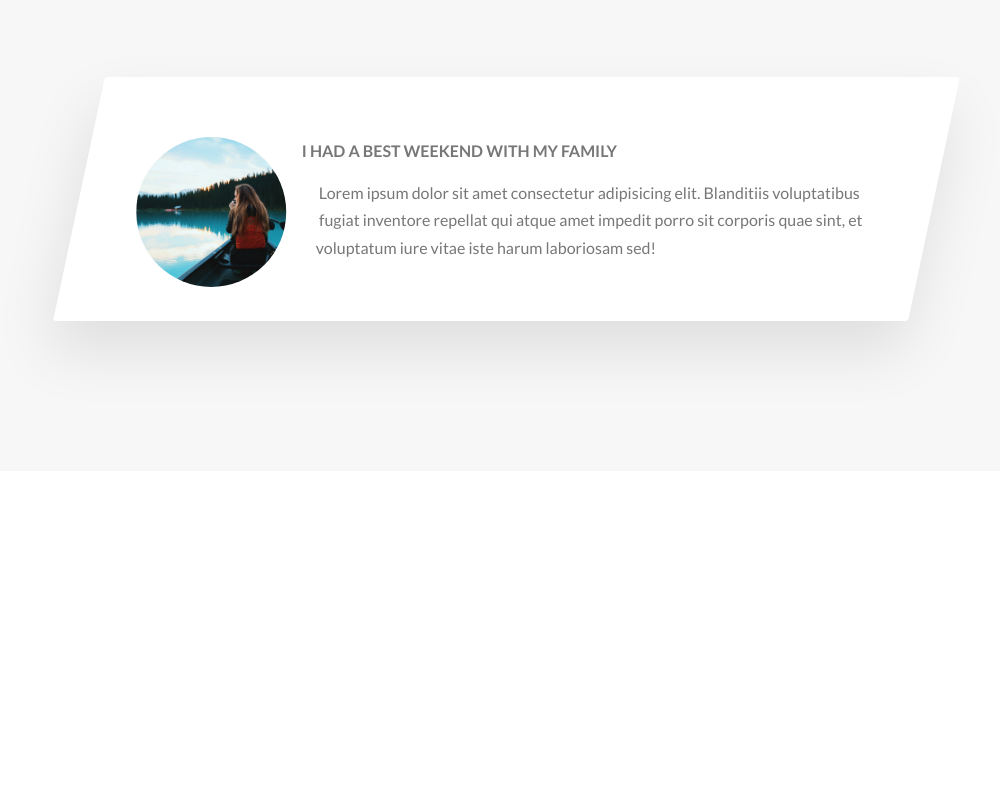
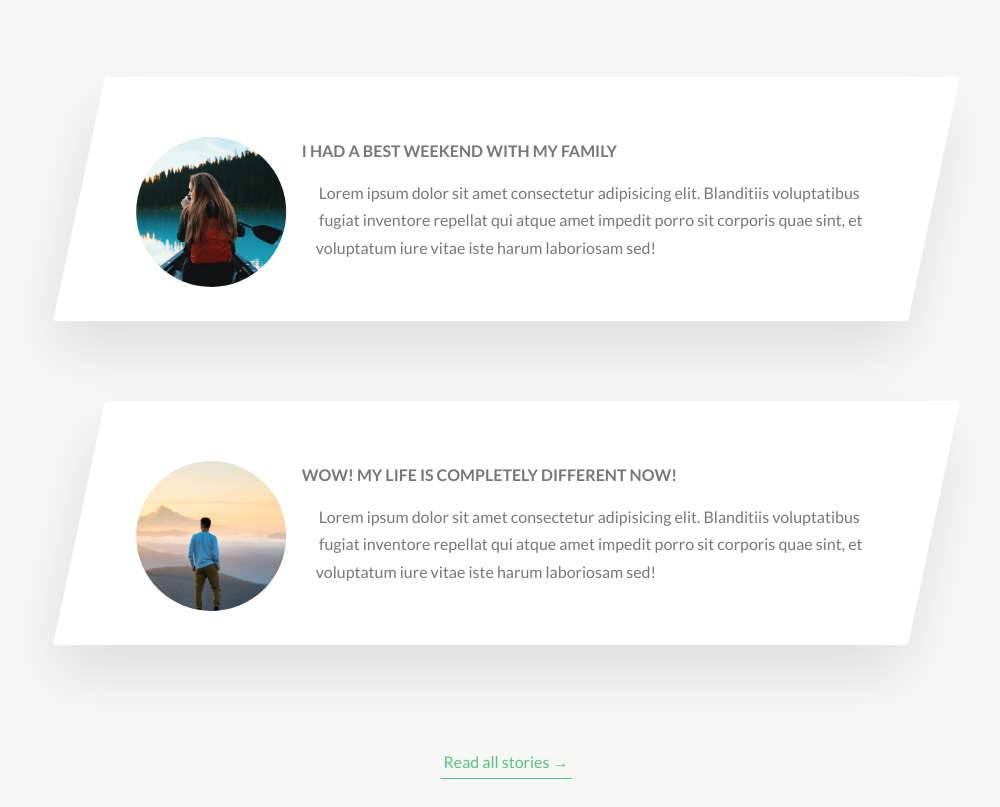
Before and after one commit to mhazak/starter, a website: page index.html in a window 1280 px wide. Shown: the part 3489-4296 px from the top of the page, without its empty margins (134-1134 px from the left). Before the commit the page ends 3990 px from the top, so only its background shows below. Drawn offline with Linux system fonts and the light colour scheme.

Commit message:
finishing story

```diff
--- a/index.html
+++ b/index.html
@@ -204,6 +204,9 @@
 					<div class="story">
 						<figure class="story__shape">
 							<img src="img/nat-8.jpg" alt="Person on a tour" class="story__img">
+							<figcaption class="story__caption">
+								Marry Smith
+							</figcaption>
 						</figure>
 						<div class="story__text">
 							<h3 class="heading-tertiary u-margin-bottom-small">I had a best weekend with my family</h3>
@@ -211,6 +214,27 @@
 						</div>
 					</div>
 				</div>
+
+				<div class="row">
+					<div class="story">
+						<figure class="story__shape">
+							<img src="img/nat-9.jpg" alt="Person on a tour" class="story__img">
+							<figcaption class="story__caption">
+								Jack Wilson
+							</figcaption>
+						</figure>
+						<div class="story__text">
+							<h3 class="heading-tertiary u-margin-bottom-small">WOW! My life is completely different now!</h3>
+							<p>Lorem ipsum dolor sit amet consectetur adipisicing elit. Blanditiis voluptatibus fugiat inventore repellat qui atque amet impedit porro sit corporis quae sint, et voluptatum iure vitae iste harum laboriosam sed!</p>
+						</div>
+					</div>
+				</div>
+
+				<div class="u-center-text u-margin-top-huge">
+					<a href="#" class="btn-text">Read all stories &rarr;</a>
+				</div>
+
+
 			</section>
 
 		</main>
--- a/sass/components/_story.scss
+++ b/sass/components/_story.scss
@@ -1,6 +1,10 @@
 .story {
     width: 75%; margin: 0 auto; box-shadow: 0 3rem 6rem rgba($color-black, .1); background-color: $color-white; border-radius: 3px; padding: 6rem; padding-left: 9rem; font-size: $default-font-size; transform: skewX(-12deg);
-    &__shape { width: 15rem; height: 15rem; float: left; -webkit-shape-outside: circle(50% at 50% 50%); shape-outside: circle(50% at 50% 50%); -webkit-clip-path: circle(50% at 50% 50%); clip-path: circle(50% at 50% 50%); transform: translateX(-3rem) skewX(12deg); }
-    &__img { height: 100%; }
+    &__shape { width: 15rem; height: 15rem; float: left; -webkit-shape-outside: circle(50% at 50% 50%); shape-outside: circle(50% at 50% 50%); -webkit-clip-path: circle(50% at 50% 50%); clip-path: circle(50% at 50% 50%); transform: translateX(-3rem) skewX(12deg); position: relative; overflow: hidden; }
+    &__img { height: 100%; transform: translateX(-4rem) scale(1.4); transition: all .5s; }
     &__text { transform: skewX(12deg); }
+    &__caption { position: absolute; top: 50%; left: 50%; transform: translate(-50%, 20%); color: $color-white; text-transform: uppercase; font-size: 1.7rem; text-align: center; opacity: 0; transition: all .5s ease; backface-visibility: hidden;  }
+
+    &:hover &__caption { opacity: 1; transform: translateX(-50%) translateY(-50%); }
+    &:hover &__img { transform: translateX(-4rem) scale(1); filter: blur(3px) brightness(80%); backface-visibility: hidden; }
 }
```
Also changed, not shown: css/style.css.
